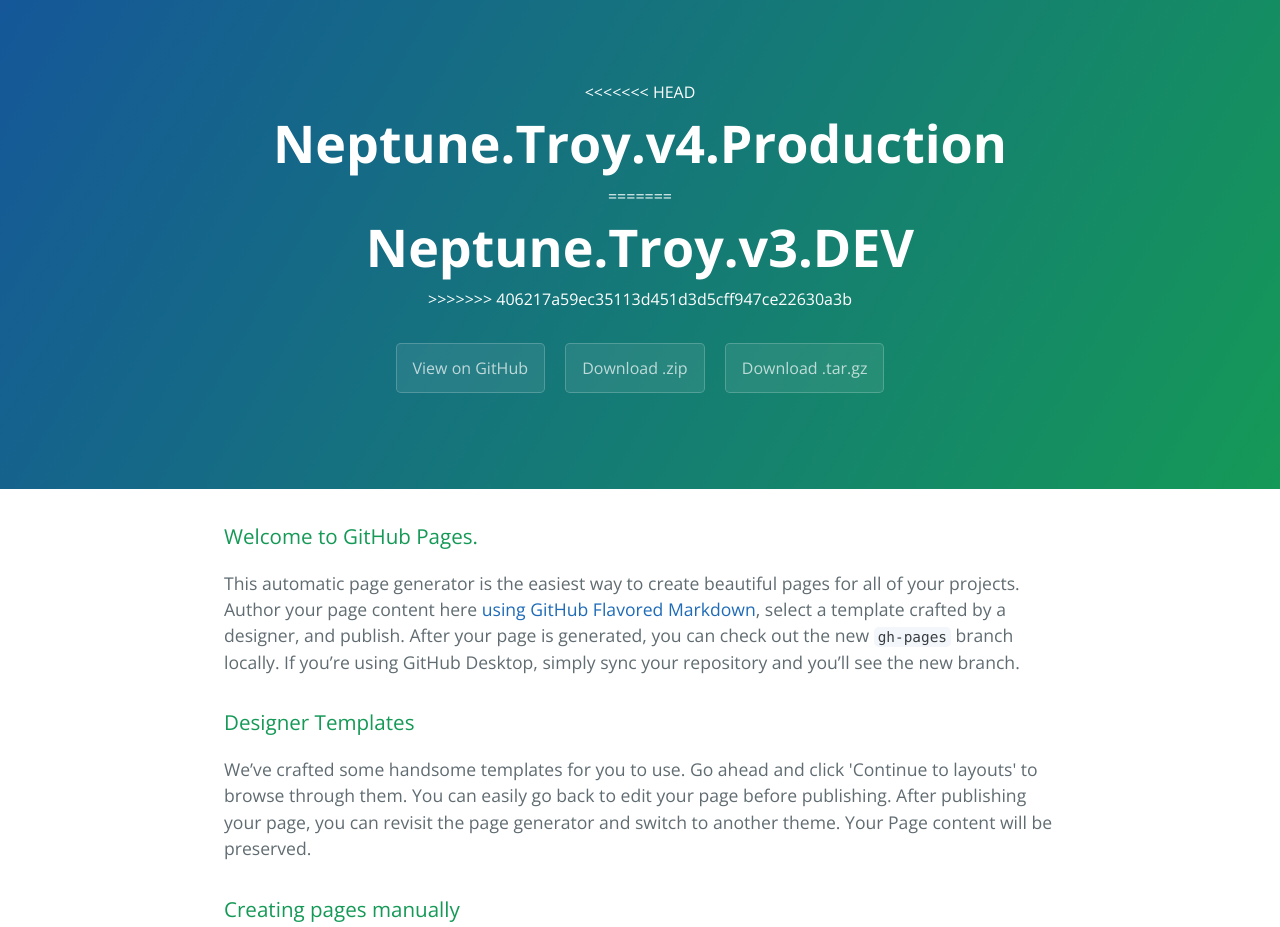
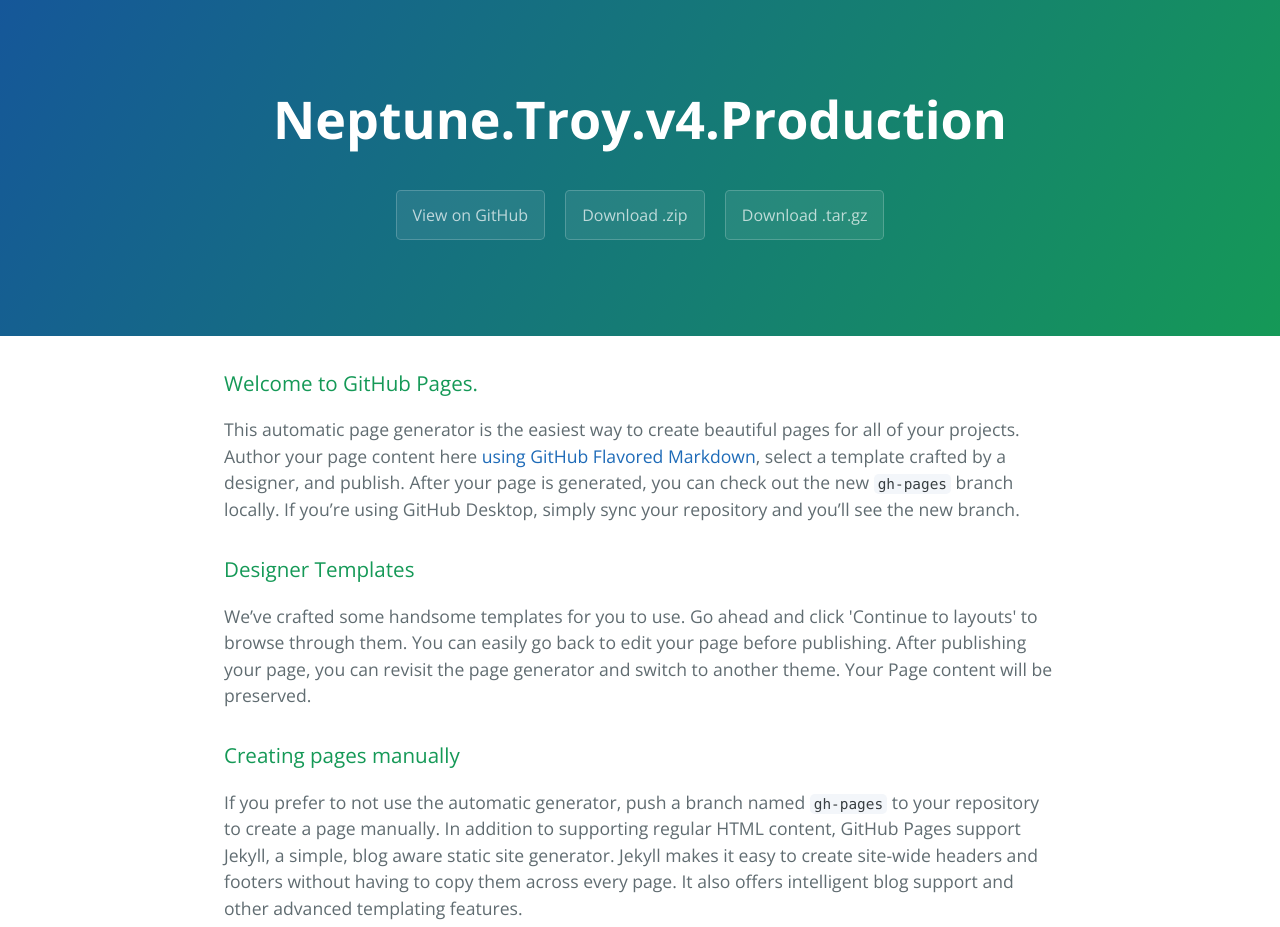
Before and after one commit to thepharcyde2016/neptune, a plain HTML site: page index.html in a window 1280 px wide. Shown: the top 927 px of the page. Drawn offline with nearby package versions, Linux system fonts and the light colour scheme.

Commit message:
removed git tags

```diff
--- a/index.html
+++ b/index.html
@@ -11,11 +11,9 @@
   </head>
   <body>
     <section class="page-header">
-<<<<<<< HEAD
+
       <h1 class="project-name">Neptune.Troy.v4.Production</h1>
-=======
-      <h1 class="project-name">Neptune.Troy.v3.DEV</h1>
->>>>>>> 406217a59ec35113d451d3d5cff947ce22630a3b
+
       <h2 class="project-tagline"></h2>
       <a href="https://github.com/thepharcyde2016/neptune" class="btn">View on GitHub</a>
       <a href="https://github.com/thepharcyde2016/neptune/zipball/master" class="btn">Download .zip</a>
```
